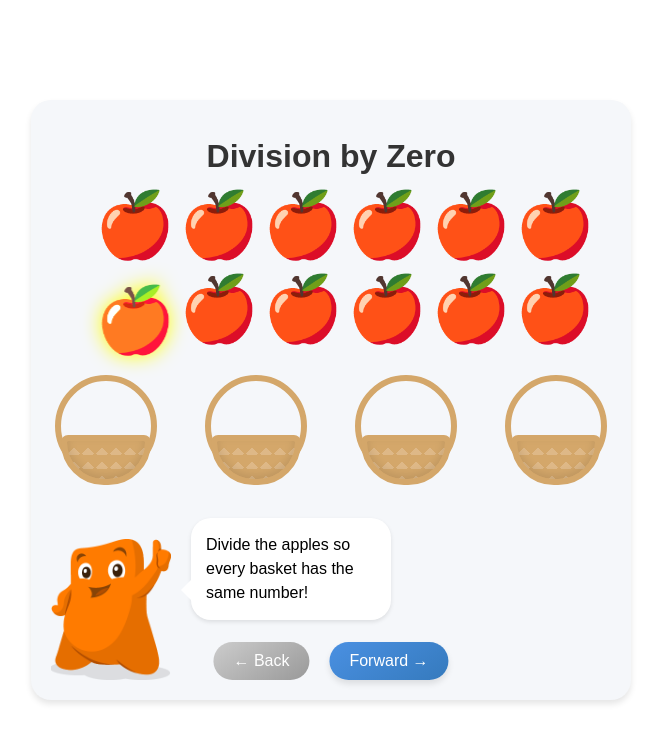
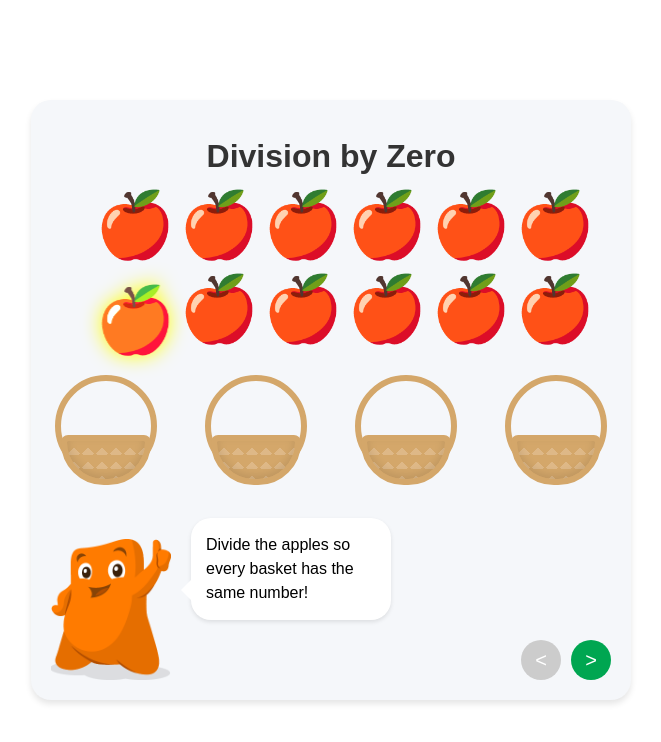
Before and after one commit to Content-Interactives/Division-by-0-, a React (Vite) app: page / in a window 1280 px wide. Shown: the top 742 px of the page, without its empty margins (309-970 px from the left). Built offline with nearby package versions, Linux system fonts and the light colour scheme; a web font is replaced by a local one.

Commit message:
style: update navigation buttons to be circular and green with < > symbols

```diff
--- a/src/App.css
+++ b/src/App.css
@@ -288,42 +288,40 @@ body {
 .nav-buttons {
   position: absolute;
   bottom: 20px;
-  left: 50%;
-  transform: translateX(-50%);
+  right: 20px;
   display: flex;
-  gap: 20px;
-  z-index: 100;
+  gap: 10px;
+  z-index: 2;
 }
 
 .nav-button {
-  padding: 10px 20px;
-  font-size: 1rem;
+  width: 40px;
+  height: 40px;
+  border-radius: 50%;
+  background-color: #00A651;
+  color: white;
   border: none;
-  border-radius: 25px;
-  background: linear-gradient(145deg, #4A90E2, #357ABD);
-  color: white;
+  font-size: 20px;
   cursor: pointer;
-  box-shadow: 0 4px 6px rgba(0, 0, 0, 0.1);
-  transition: all 0.3s ease;
-  font-family: "proxima-nova", sans-serif;
   display: flex;
+  justify-content: center;
   align-items: center;
-  gap: 8px;
+  transition: all 0.2s ease;
+  padding: 0;
+  line-height: 1;
 }
 
 .nav-button:hover {
-  transform: translateY(-2px);
-  box-shadow: 0 6px 8px rgba(0, 0, 0, 0.15);
+  transform: scale(1.1);
+  background-color: #008c44;
 }
 
 .nav-button:active {
-  transform: translateY(0);
-  box-shadow: 0 2px 4px rgba(0, 0, 0, 0.1);
+  transform: scale(0.95);
 }
 
 .nav-button:disabled {
-  background: linear-gradient(145deg, #cccccc, #999999);
+  background-color: #ccc;
   cursor: not-allowed;
   transform: none;
-  box-shadow: none;
 }
--- a/src/App.jsx
+++ b/src/App.jsx
@@ -410,14 +410,14 @@ function App() {
             onClick={handleBack}
             disabled={level >= 4}
           >
-            ← Back
+            &lt;
           </button>
           <button
             className="nav-button"
             onClick={handleForward}
             disabled={level <= 0}
           >
-            Forward →
+            &gt;
           </button>
         </div>
       </div>
```
